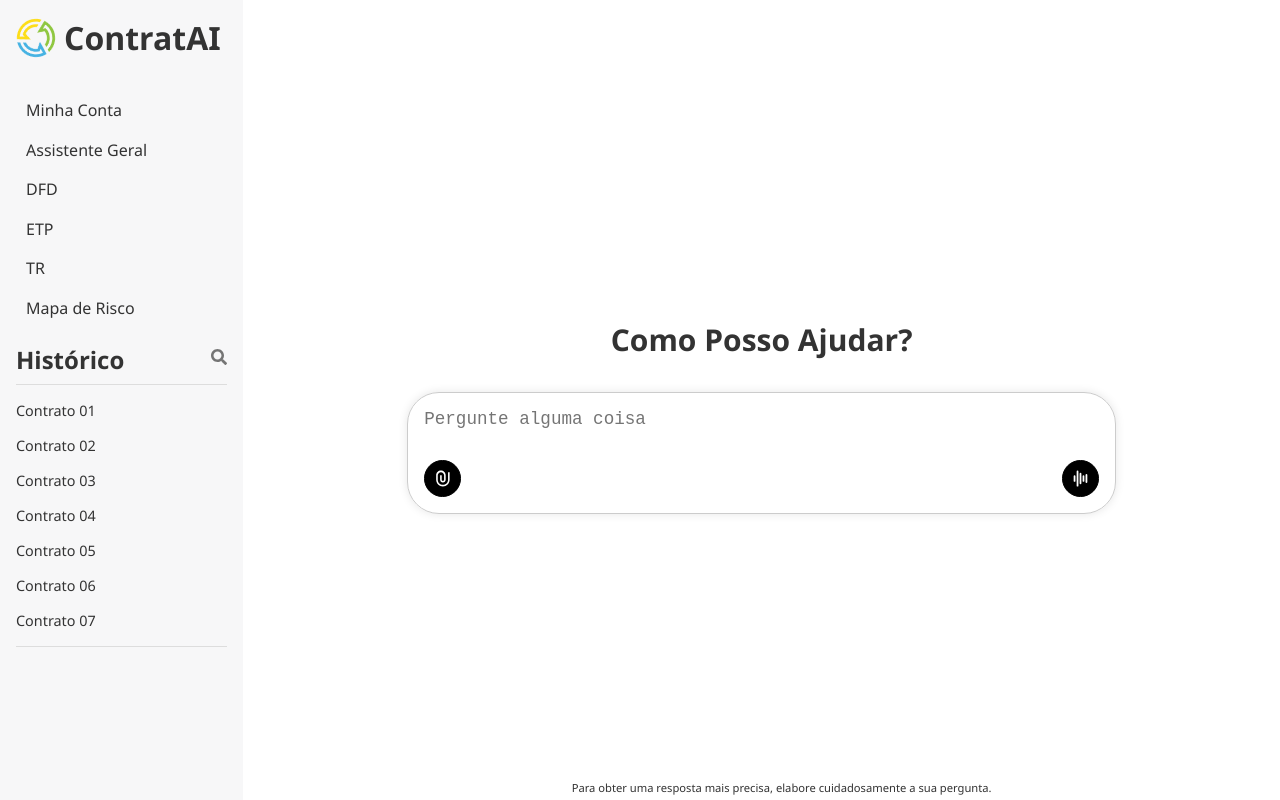
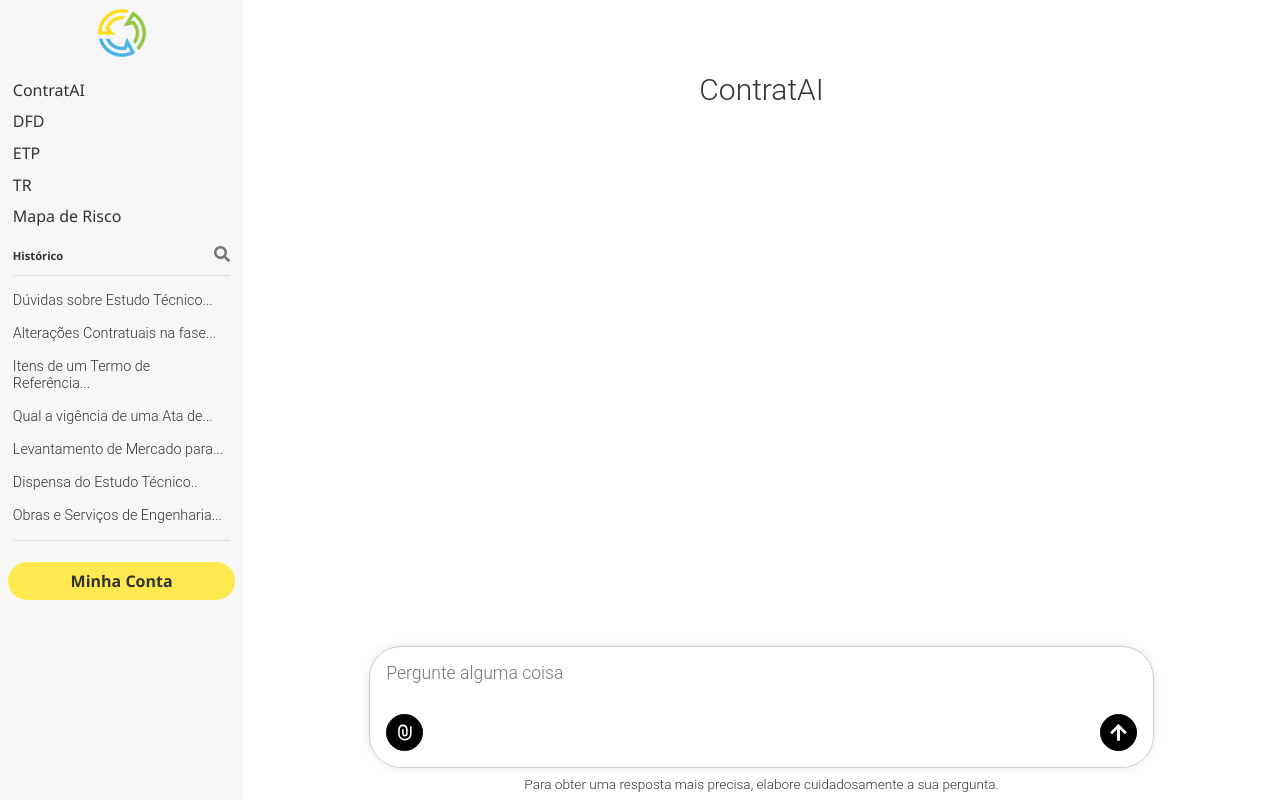
Before and after one commit to AdielLima/contratai, a React (Vite) app: page /assistentes in a window 1280 px wide. Built offline with nearby package versions, Linux system fonts and the light colour scheme.

Commit message:
ajustes no front do assistente

```diff
--- a/src/pages/Assistentes/index.jsx
+++ b/src/pages/Assistentes/index.jsx
@@ -1,9 +1,9 @@
-import React, { useState } from "react";
+import React, { useState, useEffect, useRef } from "react";
 import { RiAttachmentLine } from "react-icons/ri";
-import { PiWaveformBold } from "react-icons/pi";
-import { FaSearch } from "react-icons/fa";
+import { FaSearch, FaArrowUp } from "react-icons/fa";
 import { MdOutlineMoreVert } from "react-icons/md";
 
+// Import das estilizações agora todas em styles.jsx
 import {
   Container,
   Sidebar,
@@ -14,87 +14,261 @@ import {
   SmallButton,
   ModalOverlay,
   ModalContent,
+  DotsContainer,
+  Dot,
+  UserMessage,
+  MessageWrapper,
+  AssistantMessage,
+  TipContainer,
+  TipText,
+  TopBar,
+  TopBarTitle,
+  ContainerTextArea,
 } from "./styles";
 
-import { LogoImg } from "../../styles"; // Se você já tinha um styled para a imagem, pode manter ou substituir
+import { LogoImg } from "../../styles"; // imagino que venha de algum global
 import Logo from "../../assets/img/logo.webp";
+
+/**
+ * Componente que exibe os pontinhos de "carregando"
+ */
+function LoadingDots() {
+  return (
+    <DotsContainer>
+      {/* Cada <Dot> recebe a cor e o delay como props */}
+      <Dot color="#55BFFF" delay={0} />
+      <Dot color="#FFE950" delay={0.2} />
+      <Dot color="#8EC63F" delay={0.4} />
+    </DotsContainer>
+  );
+}
 
 export default function Assistentes() {
   const [text, setText] = useState("");
+  const [messages, setMessages] = useState([]);
   const [showModal, setShowModal] = useState(false);
+  const [isLoading, setIsLoading] = useState(false);
 
-  // Botão acima dos itens do menu:
-  const minhaContaLabel = "Minha Conta";
+  // Estado para o assistente selecionado
+  const [selectedAssistant, setSelectedAssistant] = useState("ContratAI");
 
-  // Array de itens para o menu
+  // Estado para o arquivo selecionado (PDF, Word)
+  const [selectedFile, setSelectedFile] = useState(null);
+
+  // Referências para auto-scroll e resetar altura do TextArea
+  const messagesEndRef = useRef(null);
+  const textAreaRef = useRef(null);
+
+  // Para referenciar o input "file" que fica "escondido"
+  const fileInputRef = useRef(null);
+
+  // Ao atualizar messages, faz scroll automático para o fim
+  useEffect(() => {
+    if (messagesEndRef.current) {
+      messagesEndRef.current.scrollIntoView({ behavior: "smooth" });
+    }
+  }, [messages]);
+
+  // Menu lateral
   const menuItems = [
-    ["Assistente Geral", <MdOutlineMoreVert size={18} />],
-    ["DFD", <MdOutlineMoreVert size={18} />],
-    ["ETP", <MdOutlineMoreVert size={18} />],
-    ["TR", <MdOutlineMoreVert size={18} />],
-    ["Mapa de Risco", <MdOutlineMoreVert size={18} />],
+    { label: "ContratAI", icon: <MdOutlineMoreVert size={18} />, value: "ContratAI" },
+    { label: "DFD", icon: <MdOutlineMoreVert size={18} />, value: "DFD" },
+    { label: "ETP", icon: <MdOutlineMoreVert size={18} />, value: "ETP" },
+    { label: "TR", icon: <MdOutlineMoreVert size={18} />, value: "TR" },
+    {
+      label: "Mapa de Risco",
+      icon: <MdOutlineMoreVert size={18} />,
+      value: "Mapa de Risco",
+    },
   ];
 
+  // Histórico lateral
   const historicoItems = [
-    "Contrato 01",
-    "Contrato 02",
-    "Contrato 03",
-    "Contrato 04",
-    "Contrato 05",
-    "Contrato 06",
-    "Contrato 07",
+    "Dúvidas sobre Estudo Técnico...",
+    "Alterações Contratuais na fase...",
+    "Itens de um Termo de Referência...",
+    "Qual a vigência de uma Ata de...",
+    "Levantamento de Mercado para...",
+    "Dispensa do Estudo Técnico..",
+    "Obras e Serviços de Engenharia...",
   ];
 
+  /**
+   * Redimensiona dinamicamente o TextArea
+   */
   const handleTextChange = (e) => {
     setText(e.target.value);
-    // Para o auto-resize do textarea:
     e.target.style.height = "auto";
     e.target.style.height = `${e.target.scrollHeight}px`;
   };
 
-  // Abre e fecha o modal
+  /**
+   * Abre/fecha modal de pesquisa no histórico
+   */
   const handleOpenModal = () => setShowModal(true);
   const handleCloseModal = () => setShowModal(false);
+
+  /**
+   * Dispara a abertura do seletor de arquivos
+   */
+  const handleFileButtonClick = () => {
+    if (fileInputRef.current) {
+      fileInputRef.current.click();
+    }
+  };
+
+  /**
+   * Quando o usuário seleciona um arquivo (pdf, doc, docx)
+   */
+  const handleFileChange = (e) => {
+    if (e.target.files && e.target.files.length > 0) {
+      setSelectedFile(e.target.files[0]);
+    }
+  };
+
+  /**
+   * Envia a mensagem (e o arquivo, se houver) ao servidor
+   */
+  const handleSendMessage = async () => {
+    // Se não há texto e também não há arquivo selecionado, não faz nada
+    if (!text.trim() && !selectedFile) return;
+
+    // Mensagem do Usuário
+    if (text.trim()) {
+      setMessages((prev) => [...prev, { role: "user", content: text }]);
+    }
+    const userMessage = text.trim();
+
+    // Limpa e reseta altura do textarea
+    setText("");
+    if (textAreaRef.current) {
+      textAreaRef.current.style.height = "auto";
+    }
+
+    try {
+      setIsLoading(true);
+
+      // Mostra loading
+      setMessages((prev) => [
+        ...prev,
+        { role: "assistant-loading", content: <LoadingDots /> },
+      ]);
+
+      const webhookUrl = "https://contratai.app.n8n.cloud/webhook/123";
+
+      // Usamos FormData para enviar texto + arquivo (se houver)
+      const formData = new FormData();
+      formData.append("assistant", selectedAssistant);
+
+      // Se o usuário digitou algo
+      if (userMessage) {
+        formData.append("message", userMessage);
+      }
+
+      // Se há um arquivo selecionado
+      if (selectedFile) {
+        formData.append("data", selectedFile);
+      }
+
+      const response = await fetch(webhookUrl, {
+        method: "POST",
+        body: formData,
+      });
+
+      if (!response.ok) {
+        throw new Error(
+          `Erro HTTP: ${response.status} - ${response.statusText}`
+        );
+      }
+
+      const data = await response.json();
+      console.log("Resposta do n8n:", data);
+
+      let botAnswer =
+        data[0]?.json?.message ||
+        data?.json?.message ||
+        data?.message ||
+        "Desculpe, não entendi...";
+
+      setIsLoading(false);
+
+      // Remove loading
+      setMessages((prev) => prev.filter((m) => m.role !== "assistant-loading"));
+
+      // Mensagem do Assistente
+      setMessages((prev) => [
+        ...prev,
+        { role: "assistant", content: botAnswer },
+      ]);
+    } catch (error) {
+      console.error("Erro ao enviar mensagem:", error);
+      setIsLoading(false);
+
+      // Remove loading
+      setMessages((prev) => prev.filter((m) => m.role !== "assistant-loading"));
+
+      // Mensagem de erro
+      setMessages((prev) => [
+        ...prev,
+        {
+          role: "assistant",
+          content: "Ops! Ocorreu um erro ao se comunicar com o servidor.",
+        },
+      ]);
+    } finally {
+      // Após enviar, limpamos o arquivo selecionado para evitar reenvio
+      setSelectedFile(null);
+    }
+  };
+
+  /**
+   * Enter sem shift para enviar
+   */
+  const handleKeyDown = (e) => {
+    if (e.key === "Enter" && !e.shiftKey) {
+      e.preventDefault();
+      handleSendMessage();
+    }
+  };
+
+  // Se for ContratAI, exibe ContratAI; senão, exibe o nome do assistente selecionado
+  const displayedAssistant =
+    selectedAssistant === "ContratAI" ? "ContratAI" : selectedAssistant;
 
   return (
     <>
       <Container>
-        {/* SIDEBAR */}
+        {/* =========== SIDEBAR =========== */}
         <Sidebar>
-          {/* Logo e Nome */}
+          <div>
+            {/* LOGO */}
             <div className="sidebar-logo-nome">
               <LogoImg
                 src={Logo}
-              width="40px"
-              height="40px"
+                width="50px"
+                height="50px"
                 alt="Logo ContratAI"
-              style={{ marginRight: "8px" }}
               />
-            <h1>ContratAI</h1>
             </div>
 
-          {/* Minha Conta */}
-          <div className="menu-item">
+            {/* Menu Items */}
+            {menuItems.map((item, index) => (
+              <div
+                className="menu-item"
+                key={index}
+                onClick={() => setSelectedAssistant(item.value)}
+              >
                 <div className="leftContent">
-              <p>{minhaContaLabel}</p>
+                  <p>{item.label}</p>
                 </div>
-            {/* Ícone opcional à direita se desejar */}
-          </div>
-
-          {/* Itens de menu */}
-          {menuItems.map(([label, iconBtn], index) => (
-            <div className="menu-item" key={index}>
-              <div className="leftContent">
-                <p>{label}</p>
-              </div>
-              <button className="rightButton">{iconBtn}</button>
+                <button className="rightButton">{item.icon}</button>
               </div>
             ))}
 
             {/* Histórico */}
             <div className="historico-container">
               <div className="historico-header">
-              <h2>Histórico</h2>
+                <h3 className="fonteHistorico">Histórico</h3>
                 <div className="search-icon" onClick={handleOpenModal}>
                   <FaSearch size={16} />
                 </div>
@@ -108,38 +282,92 @@ export default function Assistentes() {
                 ))}
               </ul>
             </div>
+
+            {/* Botão Minha Conta (amarelo arredondado) */}
+            <div className="botao-minha-conta">
+              <a href="#0">Minha Conta</a>
+            </div>
+          </div>
         </Sidebar>
 
-        {/* CONTEÚDO PRINCIPAL */}
+        {/* =========== CONTEÚDO PRINCIPAL =========== */}
         <MainContent>
-          <div className="top-bar">
-            <span className="top-bar-title">Como Posso Ajudar?</span>
+          <TopBar>
+            <TopBarTitle>{displayedAssistant}</TopBarTitle>
+          </TopBar>
+
+          {/* Área de chat */}
+          <div className="area-chat">
+            {messages.map((msg, i) => {
+              // user
+              if (msg.role === "user") {
+                return (
+                  <div className="chat-pergunta-div-1" key={i}>
+                    <UserMessage>{msg.content}</UserMessage>
+                  </div>
+                );
+              }
+
+              // loading
+              if (msg.role === "assistant-loading") {
+                return (
+                  <MessageWrapper key={i}>
+                    <AssistantMessage>{msg.content}</AssistantMessage>
+                  </MessageWrapper>
+                );
+              }
+
+              // assistant
+              if (msg.role === "assistant") {
+                return (
+                  <MessageWrapper key={i}>
+                    <AssistantMessage>{msg.content}</AssistantMessage>
+                  </MessageWrapper>
+                );
+              }
+              return null;
+            })}
+            <div ref={messagesEndRef} />
           </div>
 
-          <div className="container-text-area">
+          {/* TextArea + Mensagem abaixo dele */}
+          <ContainerTextArea>
             <SearchBox>
               <SearchTextArea
+                ref={textAreaRef}
                 autoFocus
                 placeholder="Pergunte alguma coisa"
                 value={text}
                 onChange={handleTextChange}
+                onKeyDown={handleKeyDown}
               />
               <ActionsInTextArea>
-                <SmallButton>
+                {/* Ícone de Anexo */}
+                <SmallButton onClick={handleFileButtonClick}>
                   <RiAttachmentLine color="white" size={19} />
                 </SmallButton>
-                <SmallButton>
-                  <PiWaveformBold color="white" size={19} />
+                <input
+                  type="file"
+                  ref={fileInputRef}
+                  style={{ display: "none" }}
+                  accept=".pdf, .doc, .docx" // Tipos permitidos
+                  onChange={handleFileChange}
+                />
+
+                {/* Ícone de Envio */}
+                <SmallButton onClick={handleSendMessage}>
+                  <FaArrowUp color="white" size={19} />
                 </SmallButton>
               </ActionsInTextArea>
             </SearchBox>
-          </div>
+          </ContainerTextArea>
 
-          <div className="txt-sm">
-            <p>
-              Para obter uma resposta mais precisa, elabore cuidadosamente a sua pergunta.
-            </p>
-          </div>
+          <TipContainer>
+            <TipText>
+              Para obter uma resposta mais precisa, elabore cuidadosamente a sua
+              pergunta.
+            </TipText>
+          </TipContainer>
         </MainContent>
       </Container>
 
@@ -148,7 +376,9 @@ export default function Assistentes() {
         <ModalOverlay>
           <ModalContent>
             <div className="modal-header">
-              <h2>Pesquisar Histórico</h2>
+              <h2 style={{ fontFamily: "Roboto, sans-serif", fontWeight: 300 }}>
+                Pesquisar Histórico
+              </h2>
               <button className="close-button" onClick={handleCloseModal}>
                 X
               </button>
@@ -159,10 +389,18 @@ export default function Assistentes() {
                 type="text"
                 placeholder="Busque algo no histórico..."
                 className="modal-input"
+                style={{ fontFamily: "Roboto, sans-serif", fontWeight: 300 }}
               />
               <ul className="historico-list">
                 {historicoItems.map((item, i) => (
-                  <li className="historico-item" key={i}>
+                  <li
+                    className="historico-item"
+                    key={i}
+                    style={{
+                      fontFamily: "Roboto, sans-serif",
+                      fontWeight: 300,
+                    }}
+                  >
                     {item}
                   </li>
                 ))}
--- a/src/pages/Assistentes/styles.jsx
+++ b/src/pages/Assistentes/styles.jsx
@@ -1,4 +1,26 @@
-import styled from "styled-components";
+import styled, { keyframes } from "styled-components";
+
+/* Animação para os pontinhos de carregamento */
+const bounce = keyframes`
+  0%, 100% { transform: translateY(0); }
+  50% { transform: translateY(-8px); }
+`;
+
+/* Container e estilização dos pontinhos de loading */
+export const DotsContainer = styled.div`
+  display: flex;
+  align-items: center;
+  padding: 0 10px;
+`;
+
+export const Dot = styled.span`
+  width: 8px;
+  height: 8px;
+  background-color: ${(props) => props.color || "#55BFFF"};
+  border-radius: 50%;
+  margin-right: 8px;
+  animation: ${bounce} 1s ${(props) => props.delay}s infinite ease-in-out;
+`;
 
 /* Layout Principal */
 export const Container = styled.div`
@@ -12,29 +34,29 @@ export const Container = styled.div`
   }
 `;
 
+/* Barra Lateral */
 export const Sidebar = styled.div`
   width: 19%;
   background-color: #f7f7f8;
-  padding: 1rem;
+  padding: 0.5rem;
   height: 100vh;
   overflow-y: auto;
 
-  /* Exemplo de classes internas que você acessa no JSX */
   .sidebar-logo-nome {
     display: flex;
+    justify-content: center;
     align-items: center;
-    margin-bottom: 2rem;
+    margin-bottom: 1rem;
   }
 
   .menu-item {
-    margin-top: 0.1rem;
     display: flex;
     align-items: center;
     justify-content: space-between;
     border-radius: 0.5rem;
     font-weight: 400;
     font-size: 1rem;
-    padding: 8px 10px;
+    padding: 0.3rem;
     cursor: pointer;
     transition: background 0.2s;
 
@@ -67,7 +89,8 @@ export const Sidebar = styled.div`
   }
 
   .historico-container {
-    margin-top: 1rem;
+    margin-top: 0.5rem;
+    padding: 0.3rem;
   }
 
   .historico-header {
@@ -75,6 +98,10 @@ export const Sidebar = styled.div`
     align-items: center;
     justify-content: space-between;
     margin-bottom: 0.5rem;
+  }
+
+  .fonteHistorico {
+    font-size: 0.7rem;
   }
 
   .search-icon {
@@ -91,13 +118,36 @@ export const Sidebar = styled.div`
     border-bottom: 1px solid #ddd;
     padding: 0.5rem 0;
     list-style: none;
-    margin: 0;
   }
 
   .historico-item {
     padding: 0.5rem 0;
     font-size: 0.9rem;
     color: #333;
+    font-family: Roboto, sans-serif;
+    font-weight: 300;
+  }
+
+  .botao-minha-conta {
+    text-align: center;
+    background-color: #ffe950;
+    color: #333;
+    border-radius: 20px;
+    padding: 0.5rem 1rem;
+    cursor: pointer;
+    transition: background-color 0.2s ease;
+    margin-top: 1rem;
+    font-weight: bold;
+
+    a {
+      text-decoration: none;
+      color: inherit; /* para herdar a cor definida em .botao-minha-conta */
+    }
+
+    &:hover {
+      background-color: #f0c000;
+    }
+
   }
 
   @media (max-width: 768px) {
@@ -107,50 +157,93 @@ export const Sidebar = styled.div`
   }
 `;
 
+/* Conteúdo Principal */
 export const MainContent = styled.div`
   flex: 1;
   background-color: #fff;
-  justify-content: center;
   display: flex;
   flex-direction: column;
-  padding: 20px;
-  text-align: center;
-  position: relative; /* para posicionar o txt-sm */
-  overflow: hidden;   /* caso precise cortar algo extra */
+  position: relative;
+  overflow: hidden;
+  margin: 0.5rem;
 
-  .top-bar {
-    margin: 2rem;
-    .top-bar-title {
-      font-size: 1.875rem;
-      font-weight: 600;
-    }
+  .area-chat {
+    flex: 1;
+    overflow-y: auto;
+    margin: 1rem;
   }
 
-  .container-text-area {
+  .chat-pergunta-div-1 {
     display: flex;
-    justify-content: center;
-  }
-
-  .txt-sm {
-    font-size: 0.7rem;
-    position: absolute;
-    bottom: 0;
-    text-align: center;
-    width: 100%;
-    padding-bottom: 5px; /* para dar um espaço do final da tela */
+    justify-content: flex-end;
   }
 
   @media (max-width: 768px) {
     padding: 1rem;
-    .top-bar {
-      margin: 1rem 0;
-      .top-bar-title {
-        font-size: 1rem;
-      }
-    }
-    .txt-sm {
-      font-size: 0.65rem;
-    }
+  }
+`;
+
+/* Top Bar */
+export const TopBar = styled.div`
+  text-align: center;
+  margin-top: 4rem;
+  margin-bottom: 4rem;
+`;
+
+export const TopBarTitle = styled.span`
+  font-size: 1.875rem;
+  font-weight: 300;
+  font-family: Roboto, sans-serif;
+
+  @media (max-width: 768px) {
+    font-size: 1rem;
+  }
+`;
+
+/* Mensagem do Usuário (em azul) */
+export const UserMessage = styled.div`
+  max-width: 80%;
+  margin-right: 1rem;
+  text-align: left;
+  white-space: pre-wrap;
+  word-wrap: break-word;
+  padding: 0.5rem;
+  border-radius: 0.5rem;
+  background-color: #cce5ff;
+  color: #333;
+  box-shadow: 0 1px 2px rgba(0, 0, 0, 0.15);
+  font-size: 1.1rem;
+  line-height: 1.4;
+  font-family: Roboto, sans-serif;
+  font-weight: 300;
+`;
+
+/* Wrapper para envolver as mensagens do Assistente (margin) */
+export const MessageWrapper = styled.div`
+  /* margin: 16px 0; */
+`;
+
+/* Mensagem do Assistente */
+export const AssistantMessage = styled.div`
+  max-width: 80%;
+  margin: 0.5rem;
+  font-size: 1.1rem;
+  line-height: 1.4;
+  color: #333;
+  white-space: pre-wrap;
+  word-wrap: break-word;
+  font-family: Roboto, sans-serif;
+  font-weight: 300;
+`;
+
+/* Container para a área do TextArea */
+export const ContainerTextArea = styled.div`
+  padding: 0 20px;
+  margin-top: 10px;
+
+  @media (max-width: 768px) {
+    padding: 0;
+    margin-top: 8px;
   }
 `;
 
@@ -165,22 +258,23 @@ export const SearchBox = styled.div`
   display: flex;
   flex-direction: column;
   max-width: 80%;
-  margin: 0 9rem; /* Ajuste se necessário */
+  margin: 0 auto;
 
   @media (max-width: 768px) {
     max-width: 100%;
     padding: 0.8rem;
-    margin: 0;
   }
 `;
 
 export const SearchTextArea = styled.textarea`
+  font-family: "Roboto", sans-serif;
+  font-weight: 300;
+  font-size: 1.1rem;
+  color: #333;
+  resize: none;
   border: none;
   outline: none;
-  resize: none;
   background-color: transparent;
-  font-size: 1.1rem;
-  color: #333;
   overflow-y: hidden;
   white-space: pre-wrap;
   word-wrap: break-word;
@@ -262,6 +356,8 @@ export const ModalContent = styled.div`
     h2 {
       margin: 0;
       font-size: 1.2rem;
+      font-weight: 300;
+      font-family: Roboto, sans-serif;
     }
 
     .close-button {
@@ -278,6 +374,7 @@ export const ModalContent = styled.div`
 
   .modal-body {
     padding: 1rem;
+
     .modal-input {
       width: 100%;
       padding: 0.6rem 1rem;
@@ -306,3 +403,16 @@ export const ModalContent = styled.div`
     }
   }
 `;
+
+/* Dicas abaixo do TextArea */
+export const TipContainer = styled.div`
+  margin-top: 8px;
+  text-align: center;
+`;
+
+export const TipText = styled.p`
+  font-family: "Roboto", sans-serif;
+  font-weight: 300;
+  font-size: 0.85rem;
+  margin: 0;
+`;
```
Lines whose indentation alone changed are shown as unchanged.
